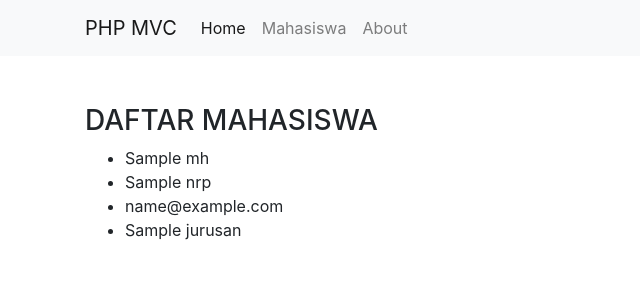
After one commit to AzharHamdani8/TUGAS3-MVC-153040054, a PHP site: template app/views/mahasiswa/index.php in a window 1280 px wide. The commit adds this page. Shown: the top 300 px of the page, without its empty margins (0-640 px from the left). Run offline with PHP 8.4, Linux system fonts and the light colour scheme; the template is opened without the code that fills it: most values are stand-ins (such as "Sample title", 1, 10 or a date in 2020); some libraries are stand-ins or nearby versions.

Commit message:
membuat model dan mengambil data dari data base

```diff
--- a/app/controllers/Home.php
+++ b/app/controllers/Home.php
@@ -4,8 +4,9 @@ class Home extends Controller {
 	public function index()
 	{
 		$data['judul'] = 'Home';
+		$data['nama'] = $this->model('User_model')->getUser();
 		$this->view('templates/header',$data);
-		$this->view('home/index');
+		$this->view('home/index', $data);
 		$this->view('templates/footer');
 	}
 }
--- a/app/core/Controller.php
+++ b/app/core/Controller.php
@@ -6,4 +6,10 @@ class Controller{
 		require_once '../app/views/'. $view . '.php';
 	}
 
+	public function model($model)
+	{
+		require_once '../app/models/'. $model . '.php';
+		return new $model;
+	}
+
 }
--- a/app/views/home/index.php
+++ b/app/views/home/index.php
@@ -4,7 +4,7 @@
 
 <div class="jumbotron mt-4">
   <h1 class="display-4">Selamat datang di website saya!</h1>
-  <p class="lead">This is a simple hero unit, a simple jumbotron-style component for calling extra attention to featured content or information.</p>
+  <p class="lead">Hallo, nama saya <?= $data['nama']; ?></p>
   <hr class="my-4">
   <p>It uses utility classes for typography and spacing to space content out within the larger container.</p>
   <a class="btn btn-primary btn-lg" href="#" role="button">Learn more</a>
--- /dev/null
+++ b/app/views/mahasiswa/index.php
@@ -0,0 +1,28 @@
+<div class="container mt-5">
+
+	<div class="row">
+
+		<div class="col-6">
+
+			<h3>DAFTAR MAHASISWA</h3>
+
+			<?php foreach( $data['mhs'] as $mhs)  : ?>
+
+				<ul>
+
+					<li><?= $mhs['nama'];?></li>
+					<li><?= $mhs['nrp'];?></li>
+					<li><?= $mhs['email'];?></li>
+					<li><?= $mhs['jurusan'];?></li>
+				</ul>
+
+
+			<?php endforeach;?>
+		</div>
+
+
+	</div>
+
+
+
+</div>
--- a/app/views/templates/header.php
+++ b/app/views/templates/header.php
@@ -16,6 +16,7 @@
   <div class="collapse navbar-collapse" id="navbarNavAltMarkup">
     <div class="navbar-nav">
       <a class="nav-item nav-link active" href="<?=BASEURL;?>">Home <span class="sr-only">(current)</span></a>
+       <a class="nav-item nav-link" href="<?=BASEURL;?>/mahasiswa">Mahasiswa</a>
       <a class="nav-item nav-link" href="<?=BASEURL;?>/about">About</a>
 
     </div>
```
Also changed, not shown: app/controllers/Mahasiswa.php (added, +16 -0 lines), app/models/Mahasiswa_model.php (added, +39 -0 lines), app/models/User_model.php (added, +14 -0 lines).
